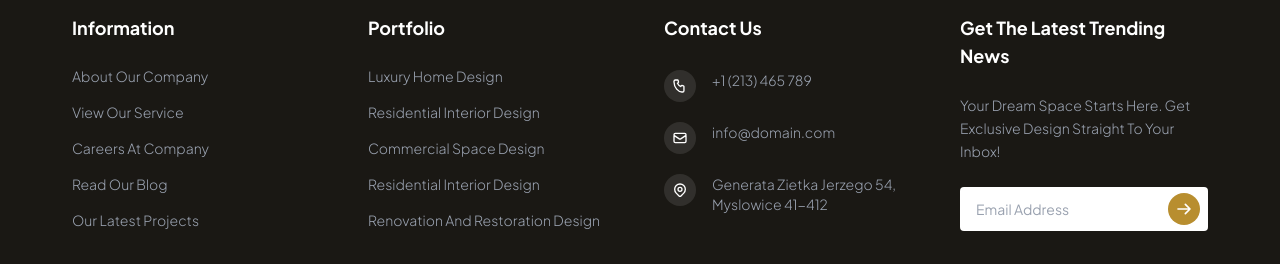
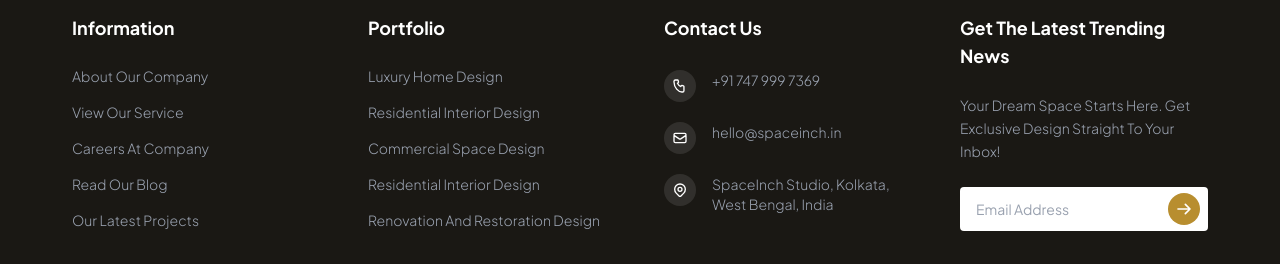
Before and after one commit to Debojit991/spaceinch, a Next.js app: page / in a window 1280 px wide. Shown: the part 7559-7823 px from the top of the page. Built offline with nearby package versions, Linux system fonts and the light colour scheme; a web font is replaced by a local one.

Commit message:
feat: localize contact numbers, mail info, and studio address in footer and widget

```diff
--- a/app/components/FloatingContact.tsx
+++ b/app/components/FloatingContact.tsx
@@ -13,17 +13,17 @@
                 {/* WhatsApp Link */}
                 <div className="flex items-center gap-3 group">
                     <span className="opacity-0 group-hover:opacity-100 transition-opacity duration-200 bg-white text-gray-900 text-xs font-semibold px-3 py-1.5 rounded-md shadow-md border border-gray-100 whitespace-nowrap select-none font-sans">
-                        WhatsApp
+                        Start a Chat: +91 7479997369
                     </span>
                     <a
-                        href="https://wa.me/919876543210"
+                        href="https://wa.me/917479997369"
                         target="_blank"
                         rel="noopener noreferrer"
                         className="w-12 h-12 bg-[#25D366] text-white rounded-full flex items-center justify-center shadow-lg hover:scale-110 transition-transform duration-200 focus:outline-none"
                         aria-label="Contact on WhatsApp"
                     >
                         <svg className="w-6 h-6 fill-current" viewBox="0 0 24 24" xmlns="http://www.w3.org/2000/svg">
-                            <path d="M17.472 14.382c-.297-.149-1.758-.867-2.03-.967-.273-.099-.471-.148-.67.15-.197.297-.767.966-.94 1.164-.173.199-.347.223-.644.075-.297-.15-1.255-.463-2.39-1.475-.883-.788-1.48-1.761-1.653-2.059-.173-.297-.018-.458.13-.606.134-.133.298-.347.446-.52.149-.174.198-.298.298-.497.099-.198.05-.371-.025-.52-.075-.149-.669-1.612-.916-2.207-.242-.579-.487-.5-.669-.51-.173-.008-.371-.01-.57-.01-.198 0-.52.074-.792.372-.272.297-1.04 1.016-1.04 2.479 0 1.462 1.065 2.875 1.213 3.074.149.198 2.096 3.2 5.077 4.487.709.306 1.262.489 1.694.625.712.227 1.36.195 1.871.118.571-.085 1.758-.719 2.006-1.413.248-.694.248-1.289.173-1.413-.074-.124-.272-.198-.57-.347m-5.421 7.403h-.004a9.87 9.87 0 01-5.031-1.378l-.361-.214-3.741.982.998-3.648-.235-.374a9.86 9.86 0 01-1.51-5.26c.001-5.45 4.436-9.884 9.888-9.884 2.64 0 5.122 1.03 6.988 2.898a9.825 9.825 0 012.893 6.994c-.003 5.45-4.437 9.884-9.885 9.884m8.413-18.297A11.815 11.815 0 0012.05 0C5.495 0 .16 5.335.157 11.892c0 2.096.547 4.142 1.588 5.945L0 24l6.335-1.662c1.746.953 3.71 1.456 5.705 1.456h.008c6.554 0 11.89-5.335 11.893-11.893a11.821 11.821 0 00-3.48-8.413z"/>
+                            <path d="M17.472 14.382c-.297-.149-1.758-.867-2.03-.967-.273-.099-.471-.148-.67.15-.197.297-.767.966-.94 1.164-.173.199-.347.223-.644.075-.297-.15-1.255-.463-2.39-1.475-.883-.788-1.48-1.761-1.653-2.059-.173-.297-.018-.458.13-.606.134-.133.298-.347.446-.52.149-.174.198-.298.298-.497.099-.198.05-.371-.025-.52-.075-.149-.669-1.612-.916-2.207-.242-.579-.487-.5-.669-.51-.173-.008-.371-.01-.57-.01-.198 0-.52.074-.792.372-.272.297-1.04 1.016-1.04 2.479 0 1.462 1.065 2.875 1.213 3.074.149.198 2.096 3.2 5.077 4.487.709.306 1.262.489 1.694.625.712.227 1.36.195 1.871.118.571-.085 1.758-.719 2.006-1.413.248-.694.248-1.289.173-1.413-.074-.124-.272-.198-.57-.347m-5.421 7.403h-.004a9.87 9.87 0 01-5.031-1.378l-.361-.214-3.741.982.998-3.648-.235-.374a9.86 9.86 0 01-1.51-5.26c.001-5.45 4.436-9.884 9.888-9.884 2.64 0 5.122 1.03 6.988 2.898a9.825 9.825 0 012.893 6.994c-.003 5.45-4.437 9.884-9.885 9.884m8.413-18.297A11.815 11.815 0 0012.05 0C5.495 0 .16 5.335.157 11.892c0 2.096.547 4.142 1.588 5.945L0 24l6.335-1.662c1.746.953 3.71 1.458 5.705 1.456h.008c6.554 0 11.89-5.335 11.893-11.893a11.821 11.821 0 00-3.48-8.413z"/>
                         </svg>
                     </a>
                 </div>
--- a/app/components/Footer.tsx
+++ b/app/components/Footer.tsx
@@ -100,7 +100,7 @@
                                             <path strokeLinecap="round" strokeLinejoin="round" d="M3 5a2 2 0 012-2h3.28a1 1 0 01.94.725l.548 2.2a1 1 0 01-.321.988l-1.305.98a10.582 10.582 0 004.872 4.872l.98-1.305a1 1 0 01.988-.321l2.2.548a1 1 0 01.725.94V19a2 2 0 01-2 2h-1C9.716 21 3 14.284 3 6V5z" />
                                         </svg>
                                     </div>
-                                    <span className="mt-1">+1 (213) 465 789</span>
+                                    <span className="mt-1">+91 747 999 7369</span>
                                 </div>
                                 <div className="flex items-start gap-4">
                                     <div className="w-8 h-8 rounded-full bg-white/10 text-white flex items-center justify-center flex-shrink-0 mt-1">
@@ -108,7 +108,7 @@
                                             <path strokeLinecap="round" strokeLinejoin="round" d="M3 8l7.89 5.26a2 2 0 002.22 0L21 8M5 19h14a2 2 0 002-2V7a2 2 0 00-2-2H5a2 2 0 00-2 2v10a2 2 0 002 2z" />
                                         </svg>
                                     </div>
-                                    <span className="mt-1">info@domain.com</span>
+                                    <span className="mt-1">hello@spaceinch.in</span>
                                 </div>
                                 <div className="flex items-start gap-4">
                                     <div className="w-8 h-8 rounded-full bg-white/10 text-white flex items-center justify-center flex-shrink-0 mt-1">
@@ -117,7 +117,7 @@
                                             <path strokeLinecap="round" strokeLinejoin="round" d="M15 11a3 3 0 11-6 0 3 3 0 016 0z" />
                                         </svg>
                                     </div>
-                                    <span className="mt-1">Generata Zietka Jerzego 54, Myslowice 41-412</span>
+                                    <span className="mt-1">SpaceInch Studio, Kolkata, West Bengal, India</span>
                                 </div>
                             </div>
                         </div>
```
